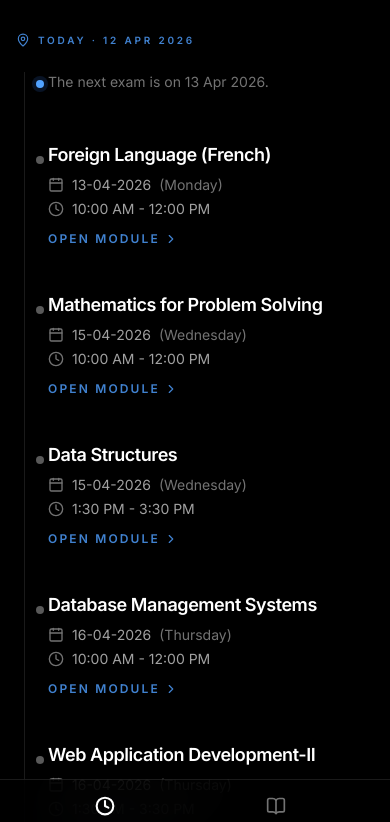
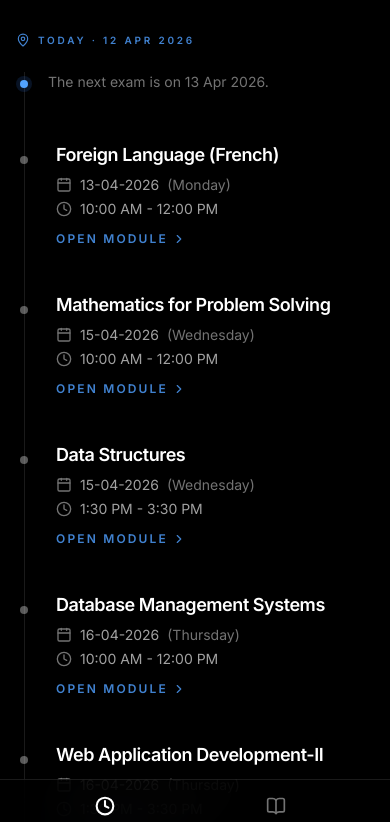
Before and after one commit to pragnyanramtha/learnable, a Next.js app: page / in a window 390 px wide. Shown: the top 822 px of the page. Built offline with nearby package versions, Linux system fonts and the light colour scheme.

Commit message:
fixed line issue

```diff
--- a/components/Timeline.tsx
+++ b/components/Timeline.tsx
@@ -34,7 +34,7 @@ export default function Timeline() {
         <div className="absolute left-2 top-0 bottom-0 w-px bg-white/10" />
 
         <div className="relative mb-8 pl-4">
-          <div className="absolute left-2 top-2 h-2 w-2 -translate-x-1/2 rounded-full bg-blue-400 shadow-[0_0_0_4px_rgba(59,130,246,0.15)]" />
+          <div className="absolute -left-2 top-2 h-2 w-2 -translate-x-1/2 rounded-full bg-blue-400 shadow-[0_0_0_4px_rgba(59,130,246,0.15)]" />
           <p className="text-sm text-neutral-500">The next exam is on 13 Apr 2026.</p>
         </div>
 
@@ -43,9 +43,9 @@ export default function Timeline() {
             <Link
               key={`${event.slug}-${event.date}-${event.time}`}
               href={`/hub/${event.slug}`}
-              className="group relative block py-5 pl-4 transition-colors hover:bg-white/[0.02]"
+              className="group relative block py-5 pl-6 sm:pl-8 transition-colors hover:bg-white/[0.02]"
             >
-              <div className="absolute left-2 top-8 h-2 w-2 -translate-x-1/2 rounded-full bg-white/35 transition-colors group-hover:bg-blue-400" />
+              <div className="absolute -left-2 top-8 h-2 w-2 -translate-x-1/2 rounded-full bg-white/35 transition-colors group-hover:bg-blue-400" />
 
               <div className="min-w-0 pr-6">
                 <h3 className="break-words text-lg font-semibold tracking-tight text-white sm:text-xl leading-tight">
```
